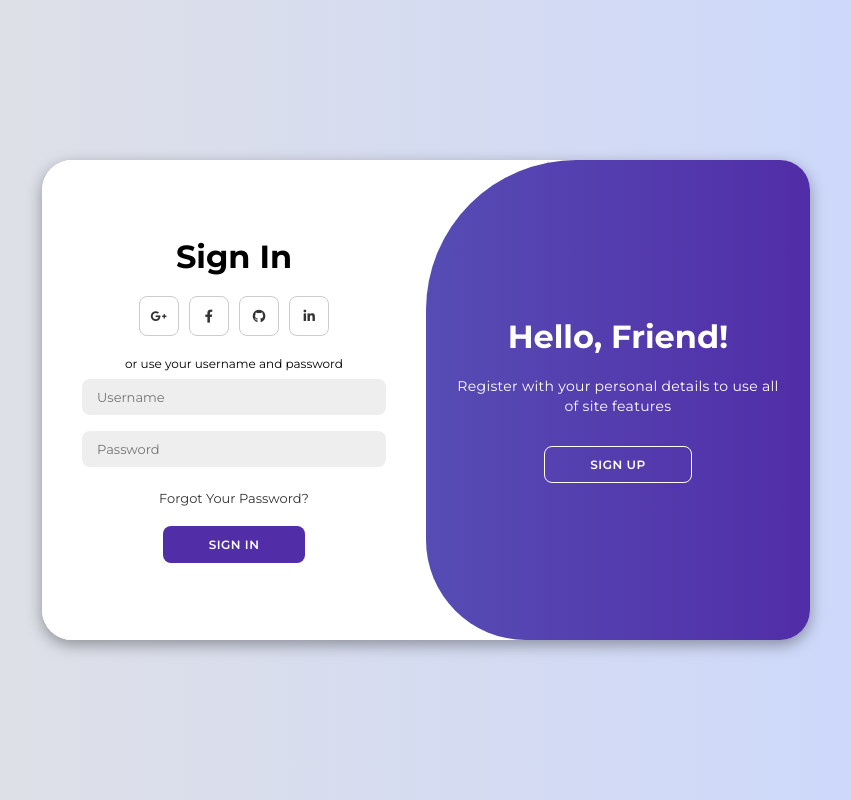
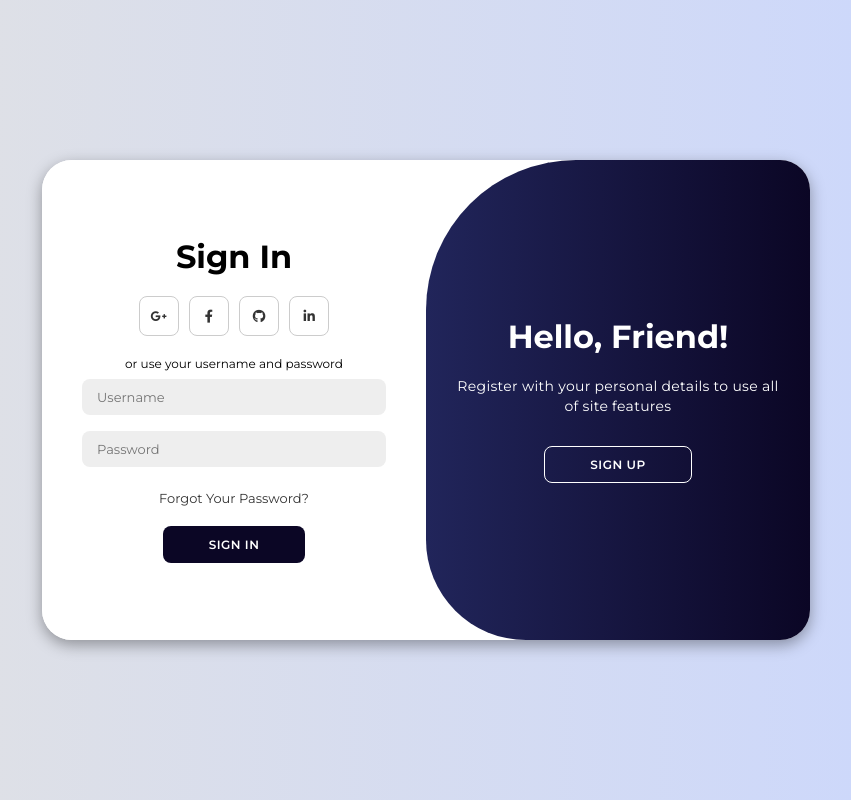
Before and after one commit to 106223201/project2, a PHP site: page /login-register.php in a window 1280 px wide. Shown: the whole page, without its empty margins (214-1065 px from the left). Run offline with PHP 8.4, Linux system fonts and the light colour scheme.

Commit message:
Added color changes to login-register.css

```diff
--- a/login-register.php
+++ b/login-register.php
@@ -1,16 +1,15 @@
-
-
 <!DOCTYPE html>
 <html lang="en">
 
 <head>
+    <meta name="keywords" content="HTML, Form, Login, Register">
+    <meta name="author" content="Luu Tri Khoa Tung">
     <link rel="stylesheet" href="https://cdnjs.cloudflare.com/ajax/libs/font-awesome/6.4.2/css/all.min.css">
     <link rel="stylesheet" href="styles/login-register.css">
     <title>Login - Register Page</title>
 </head>
 
 <body>
-
     <div class="container" id="container">
         <div class="form-container sign-up">
             <form method="post" action="process-register.php">
--- a/styles/login-register.css
+++ b/styles/login-register.css
@@ -48,7 +48,7 @@ body{
 }
 
 .container button{
-    background-color: #512da8;
+    background-color: #0b0625;
     color: #fff;
     font-size: 12px;
     padding: 10px 45px;
@@ -162,9 +162,9 @@ body{
 }
 
 .toggle{
-    background-color: #512da8;
+    background-color: #0b0625;
     height: 100%;
-    background: linear-gradient(to right, #5c6bc0, #512da8);
+    background: linear-gradient(to right, #374490, #0b0625);
     color: #fff;
     position: relative;
     left: -100%;
```
